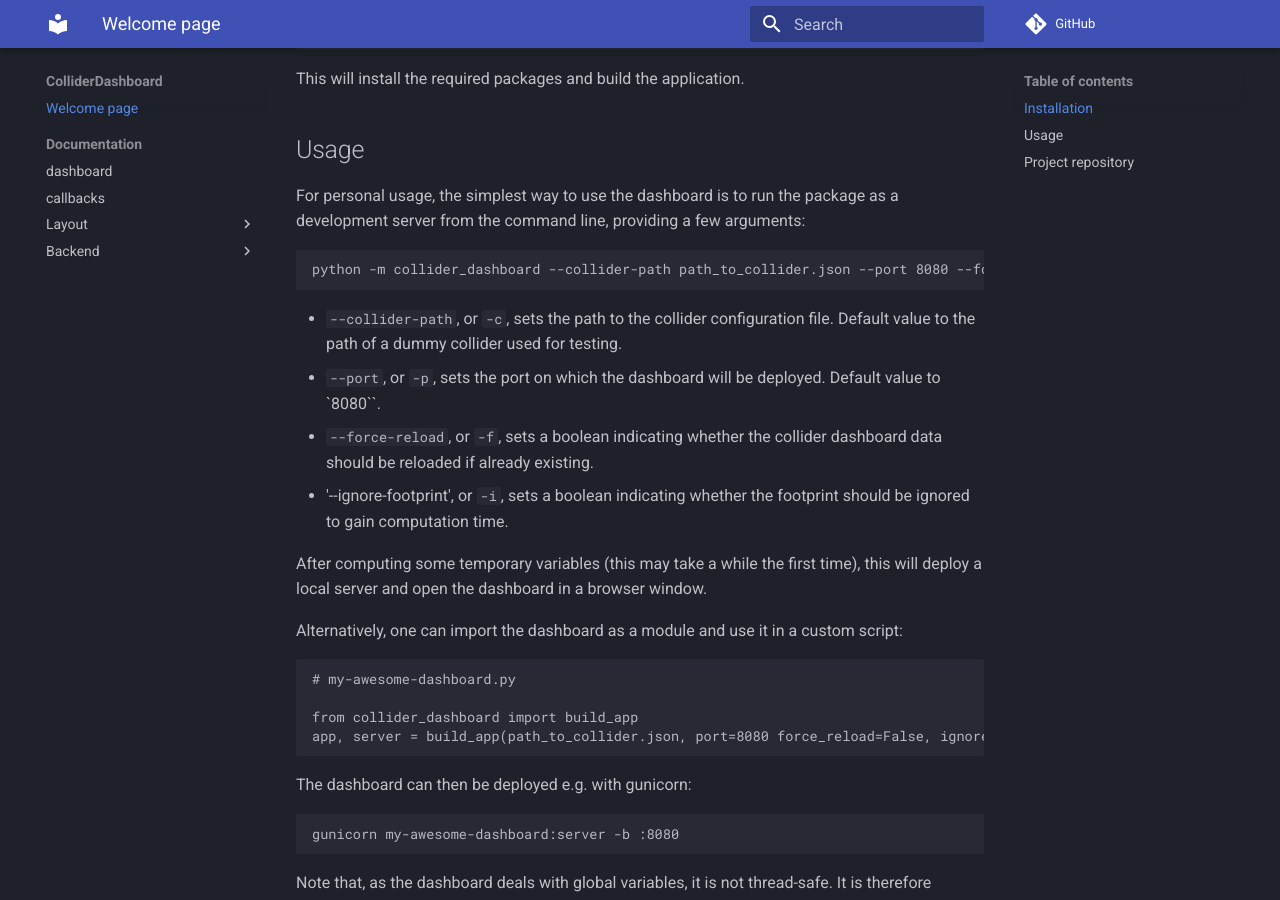
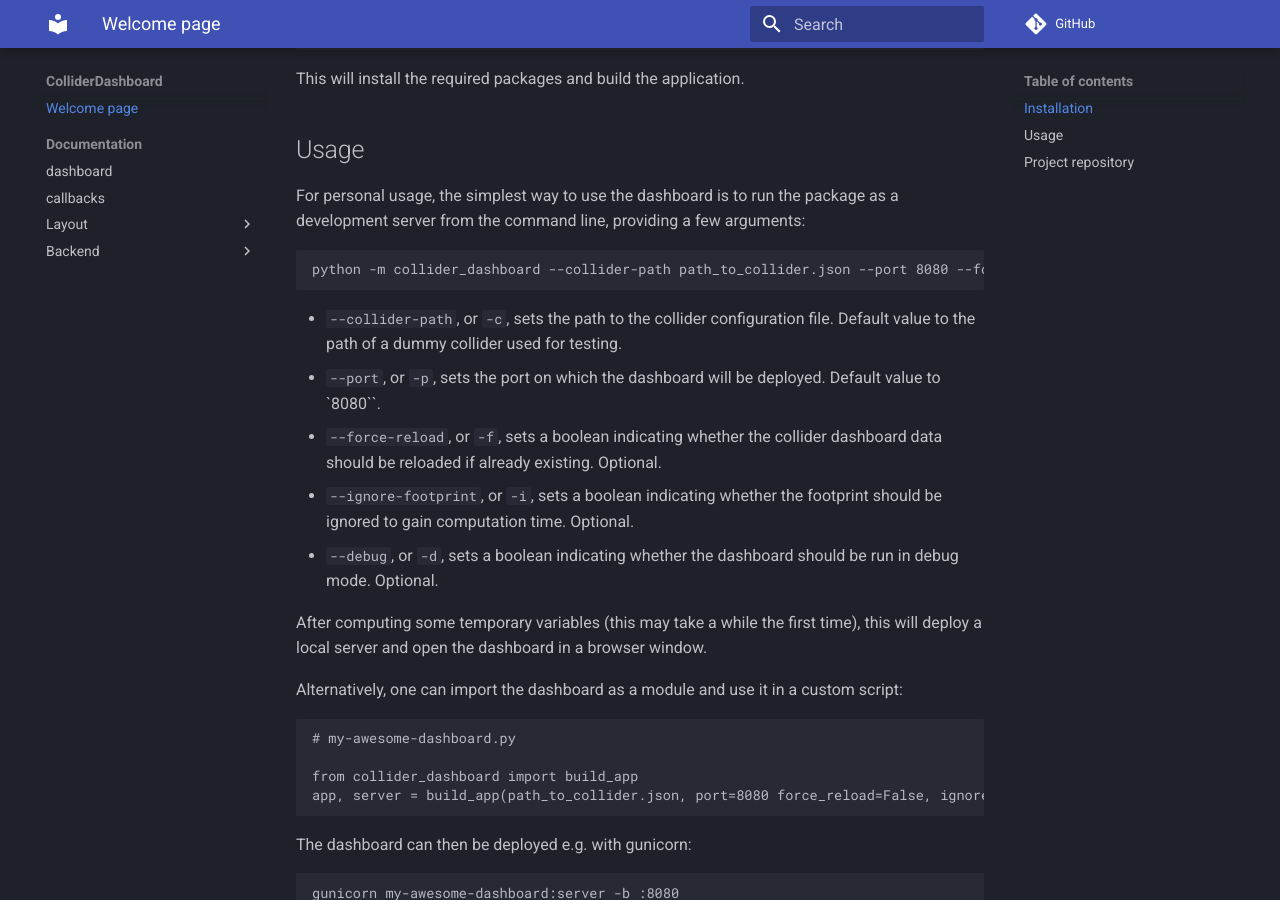
Before and after one commit to ColasDroin/collider-dashboard, an MkDocs documentation site: the page built from docs/index.md, in a window 1280 px wide and 900 px high, scrolled down 395 px. Built offline with MkDocs 1.6.1 and Material for MkDocs 9.7.7, drawn with Linux system fonts in a browser that asks for light colours; comment, search, counter and statistics services are not loaded.

````diff
--- a/docs/index.md
+++ b/docs/index.md
@@ -17,13 +17,14 @@ This will install the required packages and build the application.
 For personal usage, the simplest way to use the dashboard is to run the package as a development server from the command line, providing a few arguments:
 
 ```bash
-python -m collider_dashboard --collider-path path_to_collider.json --port 8080 --force-reload --ignore--footprint
+python -m collider_dashboard --collider-path path_to_collider.json --port 8080 --force-reload --ignore-footprint --debug
 ```
 
 - `--collider-path`, or `-c`, sets the path to the collider configuration file. Default value to the path of a dummy collider used for testing.
 - `--port`, or `-p`, sets the port on which the dashboard will be deployed. Default value to `8080``.
-- `--force-reload`, or `-f`,  sets a boolean indicating whether the collider dashboard data should be reloaded if already existing.
-- '--ignore-footprint', or `-i`, sets a boolean indicating whether the footprint should be ignored to gain computation time.
+- `--force-reload`, or `-f`,  sets a boolean indicating whether the collider dashboard data should be reloaded if already existing. Optional.
+- `--ignore-footprint`, or `-i`, sets a boolean indicating whether the footprint should be ignored to gain computation time. Optional.
+- `--debug`, or `-d`, sets a boolean indicating whether the dashboard should be run in debug mode. Optional.
 
 After computing some temporary variables (this may take a while the first time), this will deploy a local server and open the dashboard in a browser window.
 
@@ -33,7 +34,7 @@ Alternatively, one can import the dashboard as a module and use it in a custom s
 # my-awesome-dashboard.py
 
 from collider_dashboard import build_app
-app, server = build_app(path_to_collider.json, port=8080 force_reload=False, ignore_footprint=False)
+app, server = build_app(path_to_collider.json, port=8080 force_reload=False, ignore_footprint=False, debug = False)
 ```
 
 The dashboard can then be deployed e.g. with gunicorn:
````
Also changed, not shown: README.md (+5 -4 lines), 1 other file.
